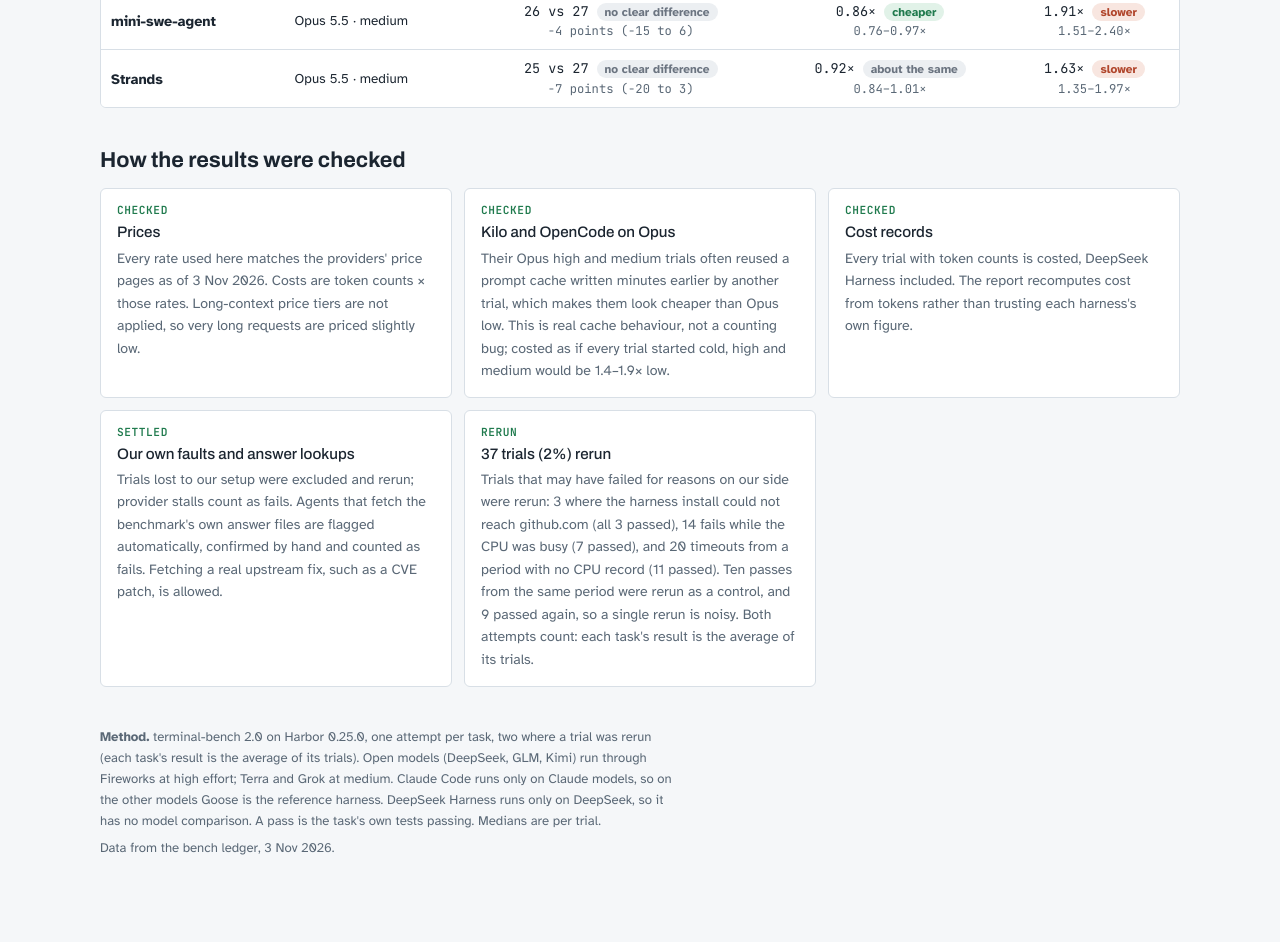
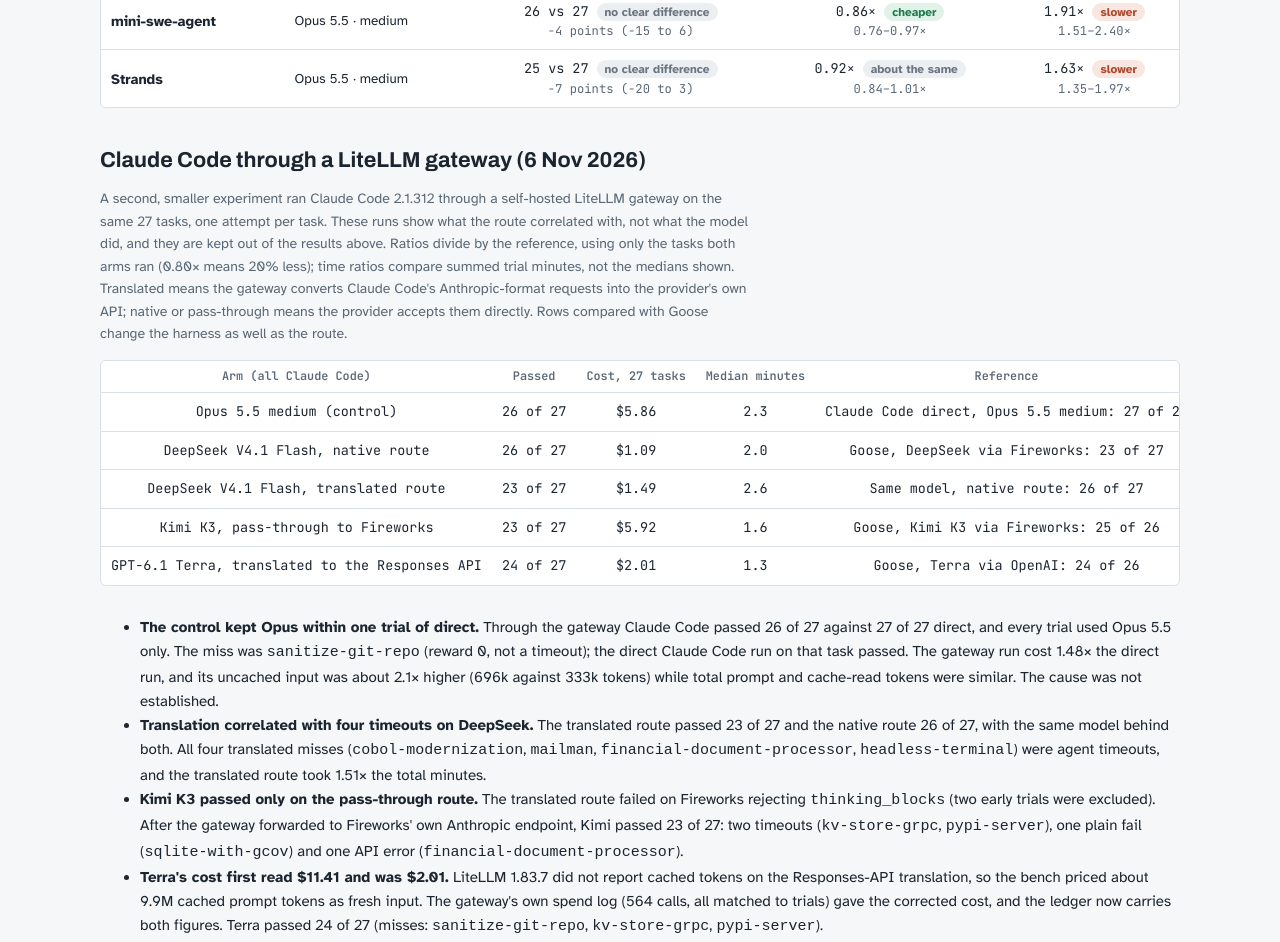
Before and after one commit to leon3536/eng-test-bench, a plain HTML site: page docs/report.html in a window 1280 px wide. Shown: the part 2503-3445 px from the top of the page. Drawn offline with Linux system fonts and the light colour scheme.

Commit message:
Report: Claude Code through the LiteLLM gateway (four arms plus the Opus control)
New section in results.md, report.html and the README, kept apart from the frozen main
matrix. Numbers recomputed from the ledger (Terra at the spend-log cost); wording and
facts checked by independent reviewers.

Co-Authored-By: Claude Sonnet 5.5 <noreply@anthropic.com>

```diff
--- a/docs/report.html
+++ b/docs/report.html
@@ -156,6 +156,28 @@ footer { font-size: 0.82rem; color: var(--muted); display: grid; gap: 6px; max-w
     </div>
     <p class="note">⭐ <b>Worth looking into:</b> no fewer passes than its reference, cost and time within 5% or better (1.05× or less), and at least 5% better on one of them (0.95× or less). Differences under 5% count as a tie.</p>
     <div class="frame"><table class="cmp" id="cmp"></table></div>
+  </section>
+
+  <section id="gateway">
+    <h2>Claude Code through a LiteLLM gateway (6 Nov 2026)</h2>
+    <p class="note">A second, smaller experiment ran Claude Code 2.1.312 through a self-hosted LiteLLM gateway on the same 27 tasks, one attempt per task. These runs show what the route correlated with, not what the model did, and they are kept out of the results above. Ratios divide by the reference, using only the tasks both arms ran (0.80× means 20% less); time ratios compare summed trial minutes, not the medians shown. Translated means the gateway converts Claude Code's Anthropic-format requests into the provider's own API; native or pass-through means the provider accepts them directly. Rows compared with Goose change the harness as well as the route.</p>
+    <div class="frame"><table class="cmp">
+      <thead><tr><th>Arm (all Claude Code)</th><th>Passed</th><th>Cost, 27 tasks</th><th>Median minutes</th><th>Reference</th><th>Cost ÷ reference</th><th>Total time ÷ reference</th></tr></thead>
+      <tbody>
+        <tr><td>Opus 5.5 medium (control)</td><td>26 of 27</td><td>$5.86</td><td>2.3</td><td>Claude Code direct, Opus 5.5 medium: 27 of 27</td><td>1.48×</td><td>0.78×</td></tr>
+        <tr><td>DeepSeek V4.1 Flash, native route</td><td>26 of 27</td><td>$1.09</td><td>2.0</td><td>Goose, DeepSeek via Fireworks: 23 of 27</td><td>0.80×</td><td>0.77×</td></tr>
+        <tr><td>DeepSeek V4.1 Flash, translated route</td><td>23 of 27</td><td>$1.49</td><td>2.6</td><td>Same model, native route: 26 of 27</td><td>1.37×</td><td>1.51×</td></tr>
+        <tr><td>Kimi K3, pass-through to Fireworks</td><td>23 of 27</td><td>$5.92</td><td>1.6</td><td>Goose, Kimi K3 via Fireworks: 25 of 26</td><td>1.84×</td><td>1.09×</td></tr>
+        <tr><td>GPT-6.1 Terra, translated to the Responses API</td><td>24 of 27</td><td>$2.01</td><td>1.3</td><td>Goose, Terra via OpenAI: 24 of 26</td><td>2.14×</td><td>1.26×</td></tr>
+      </tbody>
+    </table></div>
+    <ul>
+      <li><b>The control kept Opus within one trial of direct.</b> Through the gateway Claude Code passed 26 of 27 against 27 of 27 direct, and every trial used Opus 5.5 only. The miss was <code>sanitize-git-repo</code> (reward 0, not a timeout); the direct Claude Code run on that task passed. The gateway run cost 1.48× the direct run, and its uncached input was about 2.1× higher (696k against 333k tokens) while total prompt and cache-read tokens were similar. The cause was not established.</li>
+      <li><b>Translation correlated with four timeouts on DeepSeek.</b> The translated route passed 23 of 27 and the native route 26 of 27, with the same model behind both. All four translated misses (<code>cobol-modernization</code>, <code>mailman</code>, <code>financial-document-processor</code>, <code>headless-terminal</code>) were agent timeouts, and the translated route took 1.51× the total minutes.</li>
+      <li><b>Kimi K3 passed only on the pass-through route.</b> The translated route failed on Fireworks rejecting <code>thinking_blocks</code> (two early trials were excluded). After the gateway forwarded to Fireworks' own Anthropic endpoint, Kimi passed 23 of 27: two timeouts (<code>kv-store-grpc</code>, <code>pypi-server</code>), one plain fail (<code>sqlite-with-gcov</code>) and one API error (<code>financial-document-processor</code>).</li>
+      <li><b>Terra's cost first read $11.41 and was $2.01.</b> LiteLLM 1.83.7 did not report cached tokens on the Responses-API translation, so the bench priced about 9.9M cached prompt tokens as fresh input. The gateway's own spend log (564 calls, all matched to trials) gave the corrected cost, and the ledger now carries both figures. Terra passed 24 of 27 (misses: <code>sanitize-git-repo</code>, <code>kv-store-grpc</code>, <code>pypi-server</code>).</li>
+    </ul>
+    <p class="note">Harbor pointed every Claude Code model alias and its subagent model at each arm's own model; the Opus control put back Haiku, Sonnet and Claude Code's default subagent choice, as the direct arm uses them. DeepSeek and Kimi ran at high effort, Terra and Opus at medium. Costs are token counts at list prices. An agent timeout counts as a fail even where the tests passed afterwards (Kimi and Terra on `kv-store-grpc` and `pypi-server`); counted as passes, Kimi would be 25 of 27 and Terra 26 of 27. Three Opus control trials failed at setup because the container could not resolve the package mirrors (`apt-get update` failed before the agent started); they were rerun on the same arm and all three passed. With one attempt per task, a one-task difference is too small to read much into.</p>
   </section>
 
   <section>
```
Also changed, not shown: 2 other files.
